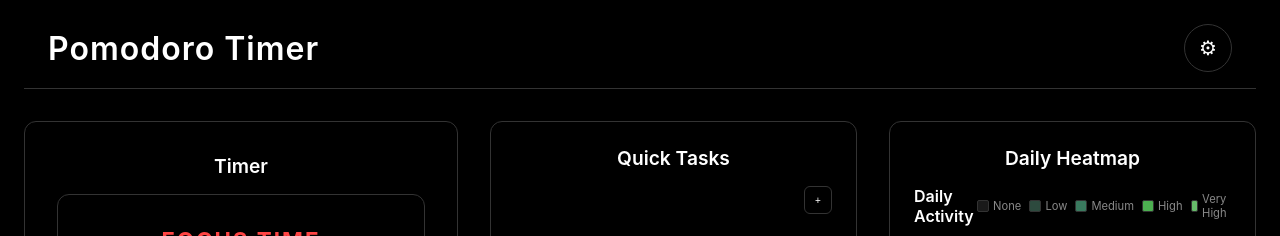
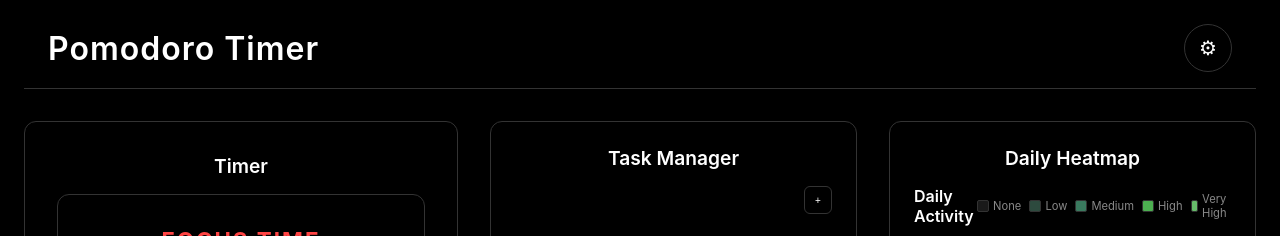
Before and after one commit to Charltoon/Pomodoro, a React (Create React App) app: page / in a window 1280 px wide. Both pictures are taken after a click on the button "Try Demo Mode". Shown: the top 236 px of the page. Built offline with nearby package versions, Linux system fonts and the light colour scheme.

Commit message:
task manager

```diff
--- a/src/App.tsx
+++ b/src/App.tsx
@@ -658,7 +658,7 @@ const App: React.FC = () => {
 
           <MiddleColumn>
             <QuickTasksSection>
-              <SectionTitle>Quick Tasks</SectionTitle>
+              <SectionTitle>Task Manager</SectionTitle>
               <TaskManager
                 tasks={tasks}
                 onTasksChange={handleTasksChange}
--- a/src/components/TaskManager.tsx
+++ b/src/components/TaskManager.tsx
@@ -260,7 +260,7 @@ const TaskManager: React.FC<TaskManagerProps> = ({
   onTasksChange,
   currentTaskId,
   onTaskSelect,
-  title = "Quick Tasks",
+  title = "Task Manager",
   compact = false
 }) => {
   const [showAddForm, setShowAddForm] = useState(false);
```
